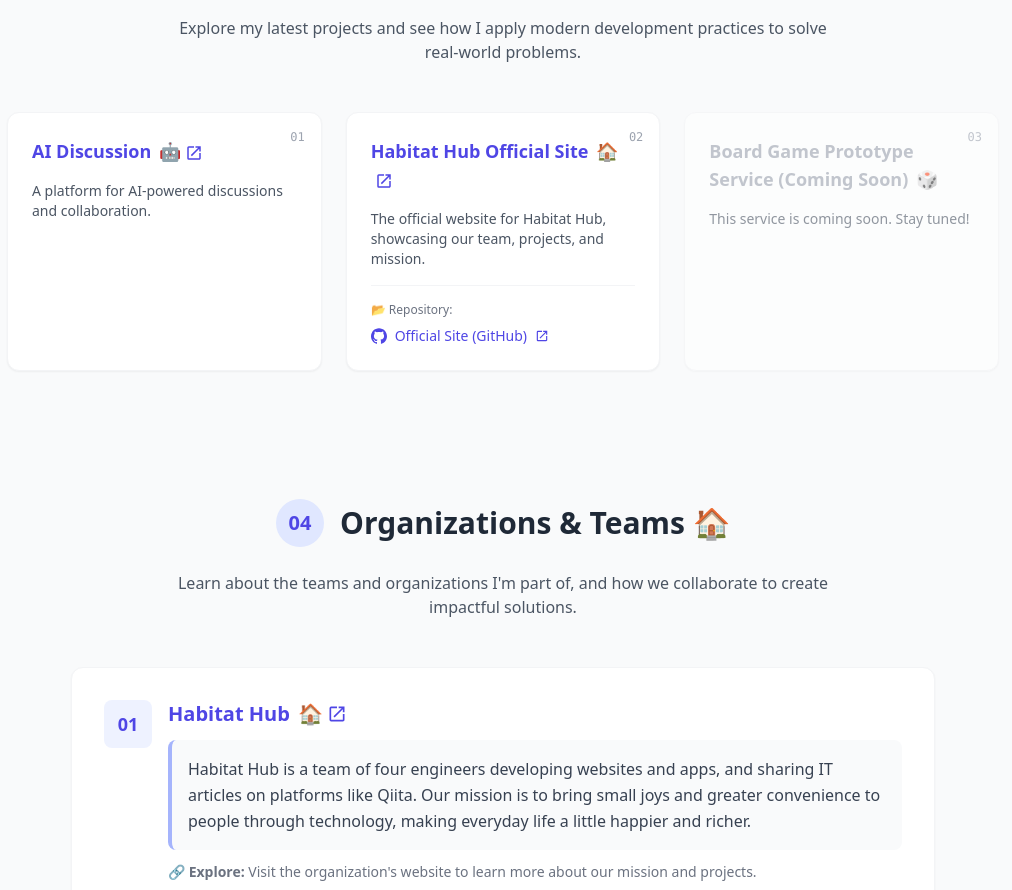
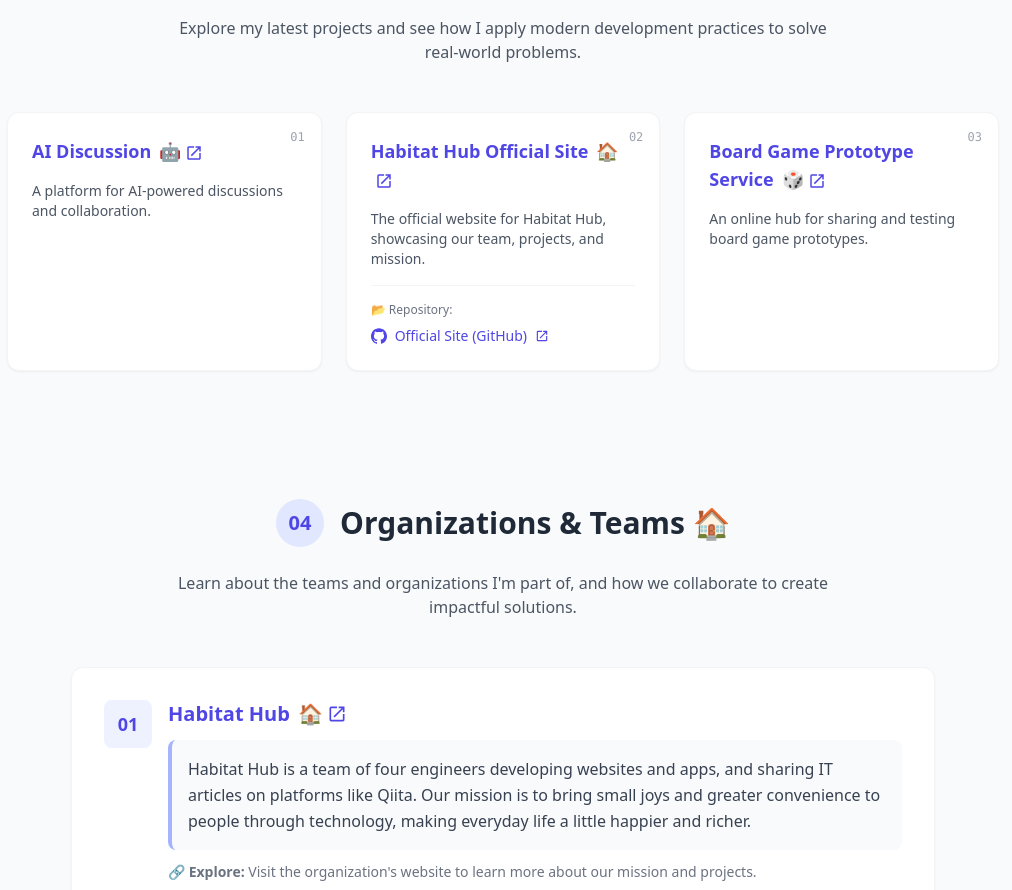
Before and after one commit to tom-takeru/getting-started-with-tom-takeru, a Next.js app: page / in a window 1280 px wide. Shown: the part 1900-2790 px from the top of the page, without its empty margins (137-1149 px from the left). Built offline with nearby package versions, Linux system fonts and the light colour scheme.

Commit message:
Add board game prototype service link

```diff
--- a/src/components/Root.tsx
+++ b/src/components/Root.tsx
@@ -60,12 +60,12 @@
     ],
   },
   {
-    name: 'Board Game Prototype Service (Coming Soon)',
+    name: 'Board Game Prototype Service',
     emoji: '🎲',
     aria: 'game',
-    description: 'This service is coming soon. Stay tuned!',
-    href: undefined,
-    disabled: true,
+    description: 'An online hub for sharing and testing board game prototypes.',
+    href: 'https://kibako.habitat-hub.com',
+    disabled: false,
     repos: [],
   },
 ];
```
